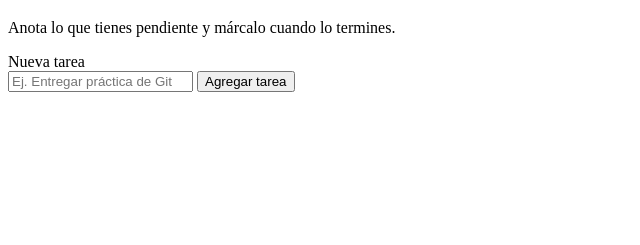
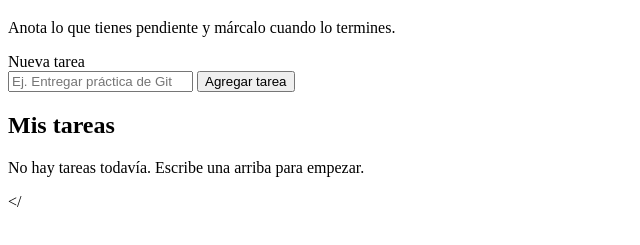
Before and after one commit to calebsanchezcodes-stack/TaskManager-Web, a plain HTML site: page index.html in a window 1280 px wide. Shown: the part 61-306 px from the top of the page, without its empty margins (0-640 px from the left). Drawn offline with Linux system fonts and the light colour scheme.

Commit message:
Agrega listado de tareas y enlace al script

```diff
--- a/index.html
+++ b/index.html
@@ -21,6 +21,15 @@
       </div>
       <p id="mensaje-error" class="error" role="alert" hidden></p>
     </form>
+
+    <section aria-labelledby="titulo-lista">
+      <h2 id="titulo-lista" class="titulo-lista">Mis tareas</h2>
+      <p id="resumen" class="resumen" aria-live="polite"></p>
+      <ul id="lista-tareas" class="lista"></ul>
+      <p id="vacio" class="vacio">No hay tareas todavía. Escribe una arriba para empezar.</p>
+    </section>
   </main>
+
+  <script src="script.js"></script>
 </body>
-</html>
+</
```
